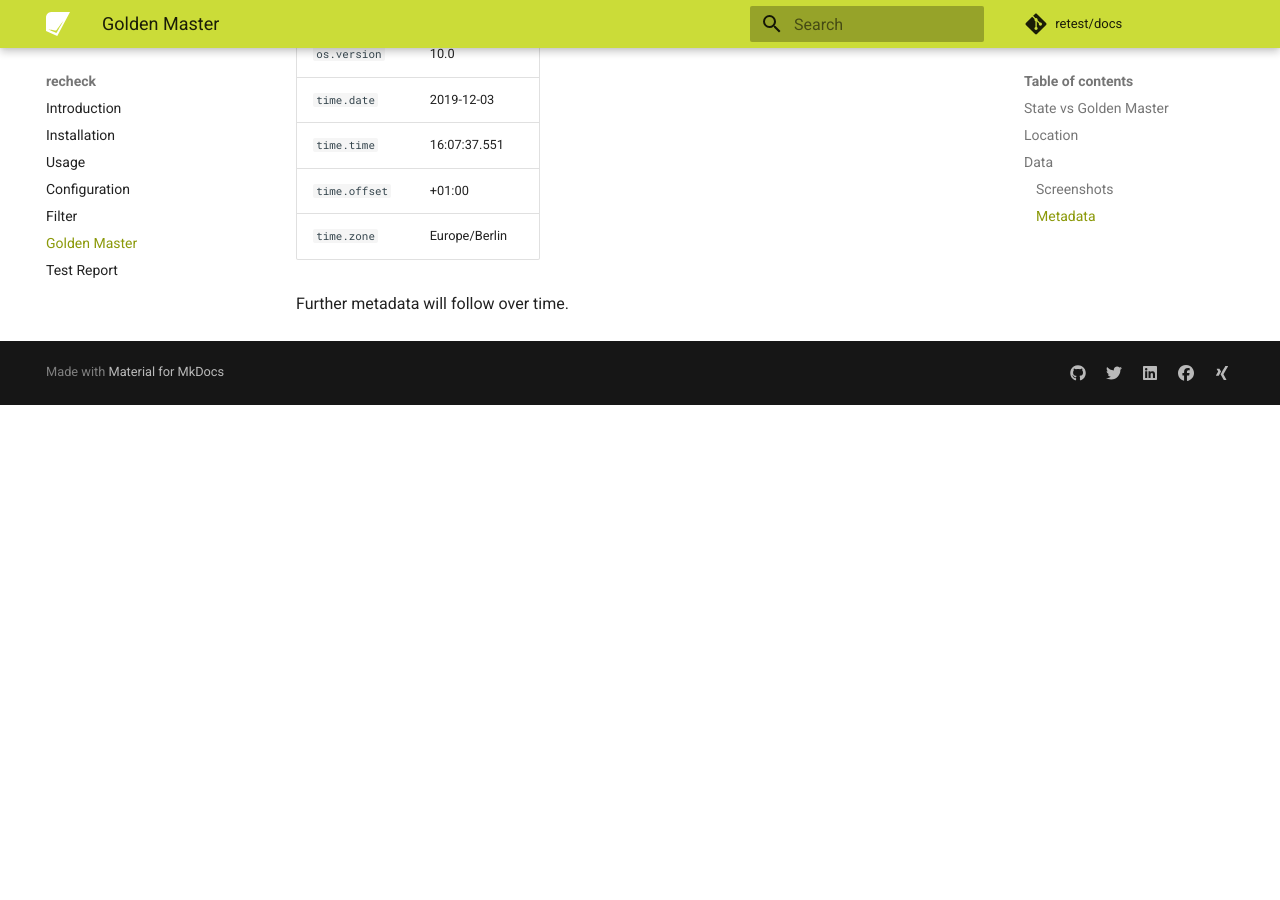
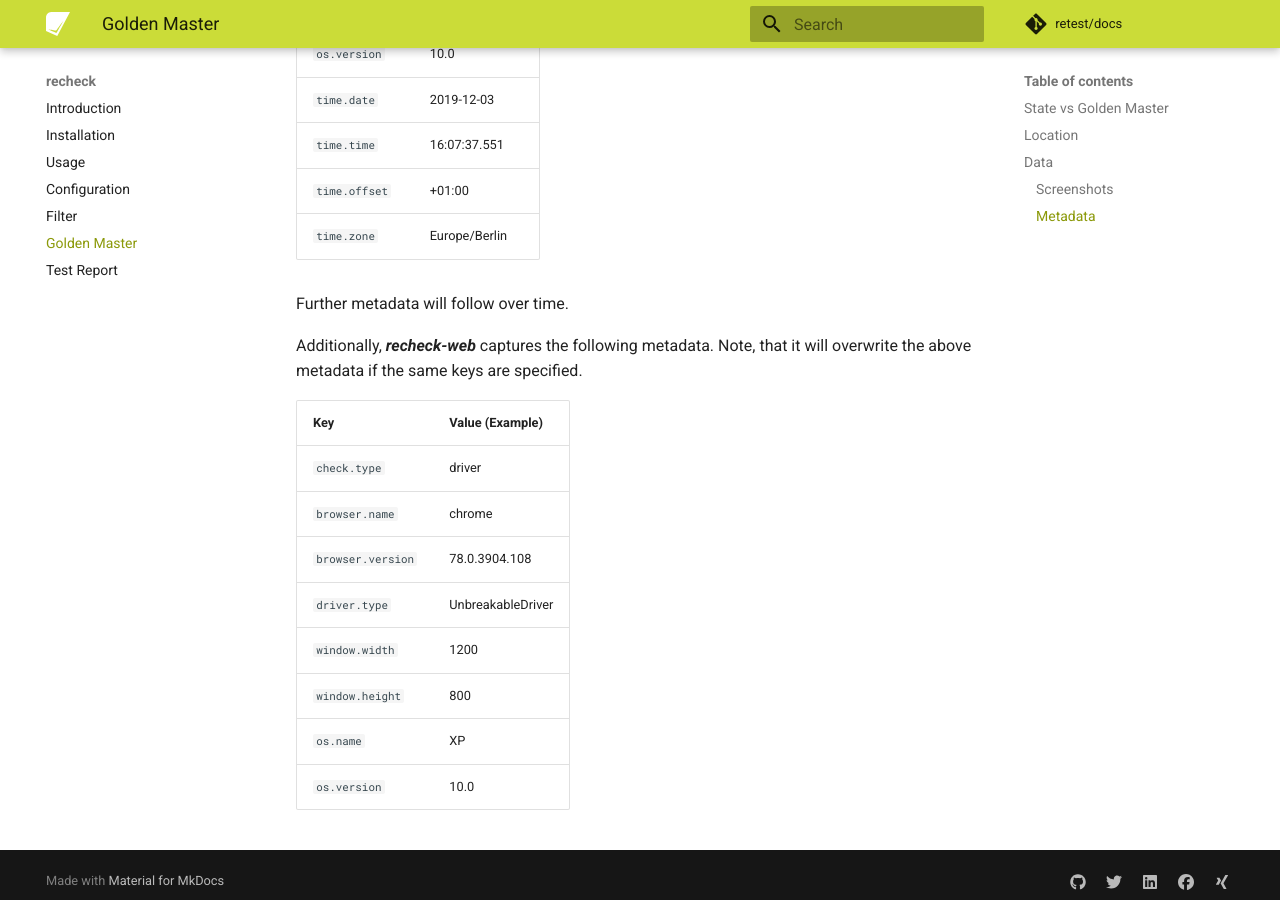
Before and after one commit to retest/docs, an MkDocs documentation site: the page built from docs/recheck/files/state.md, in a window 1280 px wide and 900 px high, scrolled down 1665 px. Built offline with MkDocs 1.6.1 and Material for MkDocs 9.7.7, drawn with Linux system fonts in a browser that asks for light colours; comment, search, counter and statistics services are not loaded; before the commit the page ends 2070 px from its top, so only the background shows below that.

Commit message:
Add web specific metadata to documentation

```diff
--- a/docs/recheck/files/state.md
+++ b/docs/recheck/files/state.md
@@ -41,3 +41,16 @@ We capture some metadata that is related to the Golden Master, which is supposed
 | `time.zone`    | Europe/Berlin   |
 
 Further metadata will follow over time.
+
+Additionally, ***recheck-web*** captures the following metadata. Note, that it will overwrite the above metadata if the same keys are specified.
+
+| Key               | Value (Example)   |
+| ----------------- | ----------------- |
+| `check.type`      | driver            |
+| `browser.name`    | chrome            |
+| `browser.version` | 78.0.3904.108     |
+| `driver.type`     | UnbreakableDriver |
+| `window.width`    | 1200              |
+| `window.height`   | 800               |
+| `os.name`         | XP                |
+| `os.version`      | 10.0              |
```
